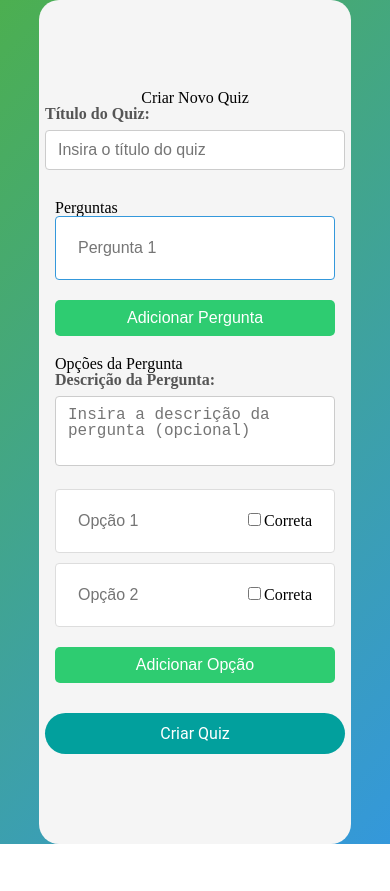
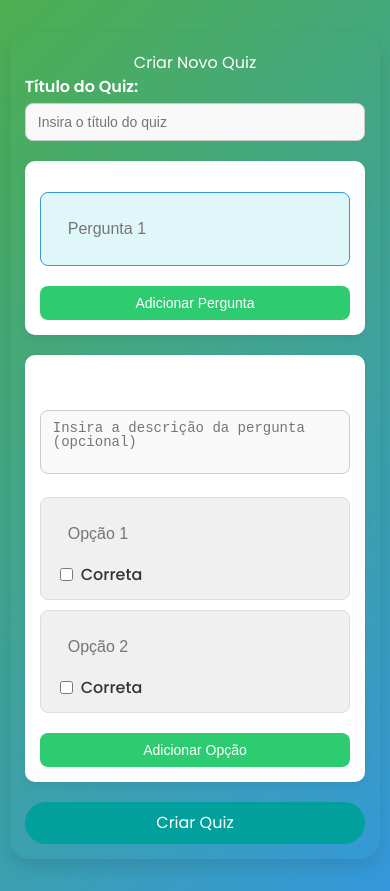
Before and after one commit to FelipeFidelisA/gincana, a React (Vite) app: page /add-quiz in a window 390 px wide. Before the commit the page ends 844 px from the top, so only its background shows below. Built offline with nearby package versions, Linux system fonts and the light colour scheme.

Commit message:
Refactor: reorganiza o ranking

```diff
--- a/package.json
+++ b/package.json
@@ -15,6 +15,7 @@
     "normalize.css": "^8.0.1",
     "qrcode.react": "^4.1.0",
     "react": "^18.3.1",
+    "react-chartjs-2": "^5.2.0",
     "react-circular-progressbar": "^2.1.0",
     "react-confetti": "^6.1.0",
     "react-countup": "^6.5.3",
--- a/src/pages/AddQuiz.tsx
+++ b/src/pages/AddQuiz.tsx
@@ -211,8 +211,15 @@ const AddQuiz: React.FC = () => {
   };
 
   return (
-    <div className="container">
-      <h1>Criar Novo Quiz</h1>
+    <div className="container-quiz-add">
+      <h1
+        style={{
+          textAlign: "center",
+          margin: "8px",
+        }}
+      >
+        Criar Novo Quiz
+      </h1>
       <form onSubmit={handleSubmit}>
         <div className="form-group">
           <label htmlFor="quizTitle">Título do Quiz:</label>
@@ -250,6 +257,7 @@ const AddQuiz: React.FC = () => {
                       type="button"
                       onClick={() => handleRemoveQuestion(question.id)}
                       className="remove-question-button"
+                      aria-label={`Remover Pergunta ${qIndex + 1}`}
                     >
                       Remover
                     </button>
@@ -327,6 +335,7 @@ const AddQuiz: React.FC = () => {
                             type="button"
                             onClick={() => handleRemoveOption(option.id)}
                             className="remove-option-button"
+                            aria-label={`Remover Opção ${oIndex + 1}`}
                           >
                             Remover
                           </button>
--- a/src/pages/QuizResponse.tsx
+++ b/src/pages/QuizResponse.tsx
@@ -305,7 +305,6 @@ const QuizResponse: React.FC = () => {
 
   return (
     <>
-      {/* Exibir Confetes */}
       {quizSubmitted && (
         <Confetti
           width={windowDimensions.width}
@@ -315,7 +314,6 @@ const QuizResponse: React.FC = () => {
         />
       )}
 
-      {/* Exibir Mensagem de Sucesso */}
       {quizSubmitted && (
         <animated.div style={props} className="success-message">
           <h2>Quiz respondido com sucesso!</h2>
@@ -324,7 +322,6 @@ const QuizResponse: React.FC = () => {
       )}
 
       <div className="quiz-container">
-        {/* Exibir Mensagem de Espera se o Quiz Não Estiver em Progresso */}
         {step === "quiz" && quizStatus !== "IN_PROGRESS" && (
           <div className="waiting-container">
             <img
@@ -338,10 +335,8 @@ const QuizResponse: React.FC = () => {
           </div>
         )}
 
-        {/* Permitir Responder ao Quiz Apenas se o Status Estiver em IN_PROGRESS */}
         {step === "quiz" && quizStatus === "IN_PROGRESS" && (
           <>
-            {/* Verificação se já respondeu ao quiz */}
             {quiz &&
             localStorage.getItem(`quiz_${quiz.id}_respondido`) === "true" ? (
               <div className="already-answered">
@@ -435,7 +430,6 @@ const QuizResponse: React.FC = () => {
           </>
         )}
 
-        {/* Exibir Formulário de Criação de Perfil se estiver no passo 'character' */}
         {step === "character" && (
           <div className="character-creation">
             <h2>Bem-vindo ao Quiz: {quiz?.title}</h2>
--- a/src/styles/QuizCard.css
+++ b/src/styles/QuizCard.css
@@ -1,59 +1,103 @@
+@import url("https://fonts.googleapis.com/css2?family=Poppins:wght@400;500;600;700&display=swap");
+
 .quiz-card {
   background-color: #ffffff;
-  border-radius: 15px;
-  box-shadow: 0 4px 15px rgba(0, 0, 0, 0.1);
+  border-radius: 20px;
+  box-shadow: 0 10px 25px rgba(0, 0, 0, 0.1);
   padding: 1rem;
   margin: 1rem auto;
   width: 100%;
-  max-width: 280px;
+  max-width: 350px;
   display: flex;
   flex-direction: column;
   align-items: center;
-  justify-content: center;
   position: relative;
   font-family: "Poppins", sans-serif;
   transition: transform 0.3s ease, box-shadow 0.3s ease;
 }
 
-.quiz-card-code,
-.quiz-card-title {
-  font-size: 1.3rem;
+.quiz-card:hover {
+  transform: translateY(-10px);
+  box-shadow: 0 15px 30px rgba(0, 0, 0, 0.2);
+}
+
+.quiz-card-code {
+  font-size: 1.5rem;
   font-weight: 600;
   color: #333;
   text-align: center;
+  margin-bottom: 1rem;
+  word-break: break-all;
+}
+
+.quiz-card-title {
+  font-size: 1.2rem;
+  font-weight: 500;
+  color: #555;
+  text-align: center;
   margin: 1rem 0;
-  word-wrap: break-word;
+  word-break: break-word;
 }
 
 .quiz-card-qr-code {
-  margin-bottom: 1.5rem;
+  margin-bottom: 2rem;
+  transition: transform 0.3s ease;
+  width: 100%;
+  max-width: 150px;
+  height: 150px;
+}
+
+.quiz-card-qr-code:hover {
+  transform: scale(1.05);
 }
 
 .menu-toggle-button {
   position: absolute;
-  top: 10px;
-  right: 10px;
+  top: 20px;
+  right: 20px;
   background-color: #02a09d;
   color: white;
   border: none;
   border-radius: 50%;
-  padding: 8px;
+  padding: 10px;
   cursor: pointer;
-  font-size: 1.5rem;
+  font-size: 1.2rem;
   display: flex;
   align-items: center;
   justify-content: center;
+  transition: background-color 0.3s ease, transform 0.3s ease;
+  width: 40px;
+  height: 40px;
+  aspect-ratio: 1 / 1;
+}
+
+.menu-toggle-button:hover {
+  background-color: #028d8a;
+  transform: rotate(90deg);
 }
 
 .menu {
   position: absolute;
   top: 70px;
-  right: 10px;
+  right: 20px;
   background-color: #fff;
-  box-shadow: 0 4px 12px rgba(0, 0, 0, 0.1);
-  border-radius: 8px;
-  padding: 10px;
-  width: 200px;
+  box-shadow: 0 8px 20px rgba(0, 0, 0, 0.15);
+  border-radius: 10px;
+  padding: 15px;
+  width: 220px;
+  animation: fadeIn 0.3s ease;
+  z-index: 1000;
+}
+
+@keyframes fadeIn {
+  from {
+    opacity: 0;
+    transform: translateY(-15px);
+  }
+  to {
+    opacity: 1;
+    transform: translateY(0);
+  }
 }
 
 .menu-item {
@@ -61,16 +105,101 @@
   background-color: #02a09d;
   color: white;
   border: none;
-  border-radius: 5px;
-  margin-bottom: 10px;
+  border-radius: 8px;
+  margin-bottom: 12px;
   cursor: pointer;
   text-align: center;
   width: 100%;
   font-size: 1rem;
   font-weight: 500;
-  transition: background-color 0.3s ease;
+  transition: background-color 0.3s ease, transform 0.2s ease;
+}
+
+.menu-item:last-child {
+  margin-bottom: 0;
 }
 
 .menu-item:hover {
   background-color: #028d8a;
+  transform: translateY(-3px);
 }
+
+@media (max-width: 768px) {
+  .quiz-card {
+    max-width: 90%;
+    padding: 1.5rem;
+  }
+
+  .menu {
+    width: 180px;
+    right: 15px;
+    top: 65px;
+  }
+
+  .menu-item {
+    padding: 10px 16px;
+    font-size: 0.95rem;
+  }
+
+  .menu-toggle-button {
+    top: 15px;
+    right: 15px;
+    padding: 8px;
+    font-size: 1rem;
+    width: 35px;
+    height: 35px;
+  }
+
+  .quiz-card-qr-code {
+    max-width: 130px;
+    height: 130px;
+  }
+}
+
+@media (max-width: 480px) {
+  .quiz-card {
+    padding: 1rem;
+  }
+
+  .menu {
+    width: 160px;
+    right: 10px;
+    top: 60px;
+    padding: 10px;
+  }
+
+  .menu-item {
+    padding: 8px 14px;
+    font-size: 0.9rem;
+  }
+
+  .menu-toggle-button {
+    top: 10px;
+    right: 10px;
+    padding: 6px;
+    font-size: 0.9rem;
+    width: 30px;
+    height: 30px;
+  }
+}
+
+.menu-toggle-button,
+.menu-item {
+  box-sizing: border-box;
+}
+
+.menu-toggle-button {
+  aspect-ratio: 1 / 1;
+}
+
+@media (max-width: 768px) {
+  .menu-toggle-button {
+    aspect-ratio: 1 / 1;
+  }
+}
+
+@media (max-width: 480px) {
+  .menu-toggle-button {
+    aspect-ratio: 1 / 1;
+  }
+}
--- a/src/styles/QuizResponse.css
+++ b/src/styles/QuizResponse.css
@@ -1,3 +1,10 @@
+body {
+  font-family: "Poppins", sans-serif !important;
+  margin: 0;
+  padding: 0;
+  background: linear-gradient(135deg, #4caf50, #3498db);
+}
+
 .quiz-container {
   display: flex;
   justify-content: center;
@@ -70,7 +77,7 @@
 .character-creation h2 {
   margin-bottom: 1.5rem;
   color: #333;
-  font-family: "Roboto", sans-serif;
+  font-family: "Poppins", sans-serif;
 }
 
 .character-display {
@@ -152,7 +159,7 @@
   font-size: 1.1rem;
   cursor: pointer;
   transition: background 0.3s ease, transform 0.2s;
-  font-family: "Roboto", sans-serif;
+  font-family: "Poppins", sans-serif;
 }
 
 .start-quiz-button:hover {
@@ -173,7 +180,7 @@
 .already-answered h2 {
   margin-bottom: 1.5rem;
   color: #333;
-  font-family: "Roboto", sans-serif;
+  font-family: "Poppins", sans-serif;
 }
 
 .ranking-button {
@@ -185,7 +192,7 @@
   font-size: 1.1rem;
   cursor: pointer;
   transition: background 0.3s ease, transform 0.2s;
-  font-family: "Roboto", sans-serif;
+  font-family: "Poppins", sans-serif;
 }
 
 .ranking-button:hover {
@@ -206,7 +213,7 @@
 .question-container h2 {
   margin-bottom: 1rem;
   color: #333;
-  font-family: "Roboto", sans-serif;
+  font-family: "Poppins", sans-serif;
 }
 
 .options-list {
@@ -253,7 +260,7 @@
   font-size: 1rem;
   cursor: pointer;
   transition: background 0.3s ease, transform 0.2s;
-  font-family: "Roboto", sans-serif;
+  font-family: "Poppins", sans-serif;
 }
 
 .nav-button:hover,
@@ -289,15 +296,14 @@
 .success-message h2 {
   margin-bottom: 1rem;
   color: #28a745;
-  font-family: "Roboto", sans-serif;
+  font-family: "Poppins", sans-serif;
 }
 
 .success-message p {
   color: #333;
-  font-family: "Roboto", sans-serif;
+  font-family: "Poppins", sans-serif;
 }
 
-/* Responsividade */
 @media (max-width: 768px) {
   .quiz-container {
     padding: 1rem;
--- a/src/styles/addQuiz.css
+++ b/src/styles/addQuiz.css
@@ -4,52 +4,44 @@ body {
   font-family: "Poppins", sans-serif;
   margin: 0;
   padding: 0;
-  background: linear-gradient(135deg, #4caf50, #3498db); /* Gradiente de azul e verde */
-  color: #000000;
+  background: linear-gradient(135deg, #4caf50, #3498db);
 }
 
-.container {
+.container-quiz-add {
   max-width: 800px;
   width: 80%;
-  margin: 0 auto;
-  padding: 10px;
+  margin: 2rem auto;
+  padding: 20px;
   box-sizing: border-box;
-  background-color: rgba(255, 255, 255, 0.5);
   border-radius: 20px;
   position: relative;
   z-index: 1;
+  background-color: transparent;
+
+  box-shadow: 0 8px 16px rgba(0, 0, 0, 0.1);
 }
 
-h2 {
+h1,
+h2,
+h3 {
   text-align: center;
-  margin-bottom: 30px;
-  color: #333;
+  margin-bottom: 20px;
+  color: #fff;
+}
+
+h1 {
+  font-size: 2rem;
+}
+
+h3 {
+  font-size: 1.5rem;
 }
 
 form {
   display: flex;
   flex-direction: column;
-}
-
-.columns {
-  display: flex;
-  flex-wrap: wrap;
-}
-
-.left-column,
-.right-column {
-  box-sizing: border-box;
-  padding: 20px;
-}
-
-.left-column {
-  flex: 1;
-  min-width: 300px;
-}
-
-.right-column {
-  flex: 2;
-  min-width: 300px;
+  background-color: transparent;
+  padding: 10px;
 }
 
 .form-group {
@@ -60,7 +52,7 @@ form {
   display: block;
   margin-bottom: 8px;
   font-weight: 600;
-  color: #555;
+  color: #fff;
 }
 
 .form-group input,
@@ -68,17 +60,44 @@ form {
   width: 100%;
   padding: 10px 12px;
   border: 1px solid #ccc;
-  border-radius: 4px;
+  border-radius: 8px;
   font-size: 16px;
   box-sizing: border-box;
-  transition: border-color 0.3s;
+  transition: border-color 0.3s, box-shadow 0.3s;
+  background: #f9f9f9;
   resize: none;
 }
 
 .form-group input:focus,
 .form-group textarea:focus {
   border-color: #3498db;
+  box-shadow: 0 0 5px rgba(52, 152, 219, 0.5);
   outline: none;
+}
+
+.columns {
+  display: flex;
+  flex-wrap: wrap;
+  gap: 20px;
+}
+
+.left-column,
+.right-column {
+  box-sizing: border-box;
+  padding: 10px;
+  background: #fff;
+  border-radius: 10px;
+  box-shadow: 0 4px 8px rgba(0, 0, 0, 0.05);
+}
+
+.left-column {
+  flex: 1;
+  min-width: 280px;
+}
+
+.right-column {
+  flex: 2;
+  min-width: 280px;
 }
 
 .question-list,
@@ -90,28 +109,33 @@ form {
 
 .question-item,
 .option-item {
-  padding: 10px;
+  padding: 15px;
   margin-bottom: 10px;
-  background: #fff;
+  background: #f0f0f0;
   border: 1px solid #ddd;
-  border-radius: 4px;
+  border-radius: 8px;
   position: relative;
+  transition: background 0.3s, box-shadow 0.3s;
 }
 
-.question-item {
-  cursor: pointer;
+.question-item:hover,
+.option-item:hover {
+  background: #e8e8e8;
+  box-shadow: 0 2px 6px rgba(0, 0, 0, 0.1);
 }
 
 .question-item.active {
   border-color: #3498db;
+  background: #e0f7fa;
 }
 
 .question-item input,
 .option-item input[type="text"] {
-  width: calc(100% - 80px);
+  width: calc(100% - 100px);
   border: none;
   background: transparent;
   font-size: 16px;
+  color: #333;
 }
 
 .question-item input:focus,
@@ -131,6 +155,7 @@ form {
   border-radius: 4px;
   cursor: pointer;
   font-size: 12px;
+  transition: background 0.3s;
 }
 
 .remove-question-button:hover,
@@ -139,12 +164,13 @@ form {
 }
 
 .add-question-button,
-.add-option-button {
+.add-option-button,
+.submit-button {
   background: #2ecc71;
   color: #fff;
   border: none;
-  padding: 10px 15px;
-  border-radius: 5px;
+  padding: 12px 20px;
+  border-radius: 8px;
   cursor: pointer;
   font-size: 16px;
   transition: background 0.3s, box-shadow 0.3s;
@@ -155,17 +181,16 @@ form {
 .add-question-button:hover,
 .add-option-button:hover {
   background: #27ae60;
-  box-shadow: 0 4px 8px rgba(0, 0, 0, 0.2); /* Sombra suave ao passar o mouse */
+  box-shadow: 0 4px 12px rgba(0, 0, 0, 0.2);
 }
 
 .submit-button {
   background: #9b59b6;
   color: #fff;
-  border: none;
   padding: 14px 24px;
-  border-radius: 5px;
+  font-size: 18px;
+  border-radius: 8px;
   cursor: pointer;
-  font-size: 18px;
   transition: background 0.3s, box-shadow 0.3s;
   align-self: center;
   margin-top: 20px;
@@ -173,22 +198,89 @@ form {
 
 .submit-button:hover {
   background: #8e44ad;
-  box-shadow: 0 4px 8px rgba(0, 0, 0, 0.2); /* Sombra suave ao passar o mouse */
+  box-shadow: 0 4px 12px rgba(0, 0, 0, 0.2);
 }
 
-/* Responsive Design */
+.checkbox-label {
+  display: flex;
+  align-items: center;
+  margin-top: 10px;
+  font-weight: 500;
+  color: #333;
+}
+
+.checkbox-label input {
+  margin-right: 8px;
+}
+
+@media (max-width: 992px) {
+  .left-column,
+  .right-column {
+    flex: 1;
+  }
+}
+
 @media (max-width: 768px) {
   .columns {
     flex-direction: column;
   }
+
   .left-column,
   .right-column {
     width: 100%;
-    padding: 10px;
+    padding: 15px;
   }
+
   .add-question-button,
   .add-option-button,
   .submit-button {
     width: 100%;
   }
+
+  .question-item input,
+  .option-item input[type="text"] {
+    width: 100%;
+  }
+
+  h1 {
+    font-size: 1.8rem;
+  }
+
+  h3 {
+    font-size: 1.4rem;
+  }
 }
+
+@media (max-width: 576px) {
+  .container-quiz-add {
+    width: 95%;
+    padding: 15px;
+  }
+
+  .form-group input,
+  .form-group textarea {
+    font-size: 14px;
+  }
+
+  .remove-question-button,
+  .remove-option-button {
+    padding: 4px 6px;
+    font-size: 10px;
+    width: auto;
+  }
+
+  .add-question-button,
+  .add-option-button,
+  .submit-button {
+    padding: 10px 16px;
+    font-size: 14px;
+  }
+
+  h1 {
+    font-size: 1.6rem;
+  }
+
+  h3 {
+    font-size: 1.2rem;
+  }
+}
--- a/src/styles/reset.css
+++ b/src/styles/reset.css
@@ -1,4 +1,3 @@
-/* Reset CSS */
 html,
 body,
 div,
```
Also changed, not shown: src/components/QuizManagement/QuizCard.tsx (+34 -3 lines), src/components/QuizManagement/index.tsx (+50 -5 lines), src/pages/QuizAdminPage.tsx (+71 -10 lines), src/styles/QuizAdminPage.css (+103 -22 lines), src/styles/Ranking.css (+5 -5 lines), 1 other file (tests, documents, lock files or other folders).
